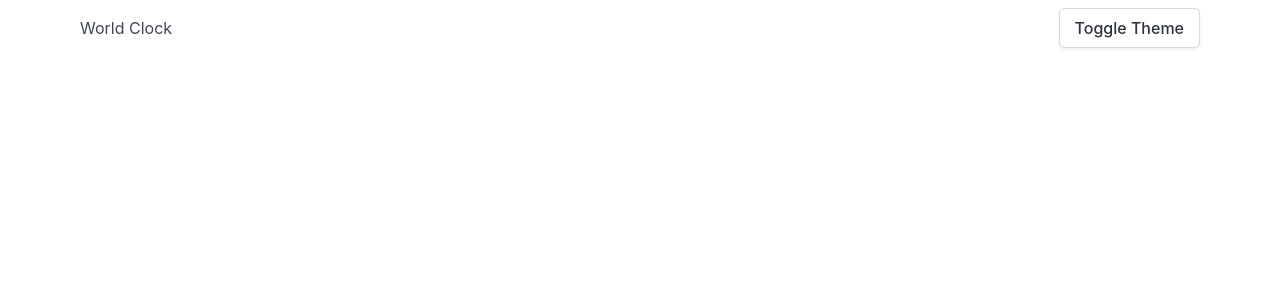
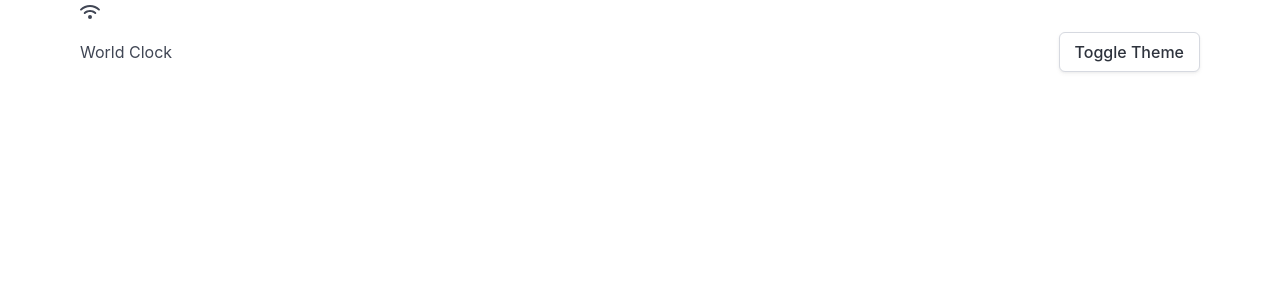
Before and after one commit to Link1515/world-clock, a Vue app: page / in a window 1280 px wide. Shown: the top 300 px of the page. Built offline with nearby package versions, Linux system fonts and the light colour scheme.

Commit message:
add font awesome

```diff
--- a/package.json
+++ b/package.json
@@ -9,6 +9,11 @@
     "preview": "vite preview"
   },
   "dependencies": {
+    "@fortawesome/fontawesome-svg-core": "^6.6.0",
+    "@fortawesome/free-brands-svg-icons": "^6.6.0",
+    "@fortawesome/free-regular-svg-icons": "^6.6.0",
+    "@fortawesome/free-solid-svg-icons": "^6.6.0",
+    "@fortawesome/vue-fontawesome": "^3.0.8",
     "bulma": "^1.0.2",
     "vue": "^3.4.37"
   },
--- a/src/components/Header.vue
+++ b/src/components/Header.vue
@@ -1,5 +1,7 @@
 <script setup>
 import { toggleTheme } from '~/services/themeService';
+import { FontAwesomeIcon } from '@fortawesome/vue-fontawesome';
+import { faWifi } from '@fortawesome/free-solid-svg-icons';
 
 const toggleNabarBody = $event => {
   const navbarBurgerEl = $event.currentTarget;
@@ -12,6 +14,7 @@ const toggleNabarBody = $event => {
 </script>
 
 <template>
+  <FontAwesomeIcon :icon="faWifi" />
   <nav class="level is-mobile py-2">
     <div class="level-left">
       <div class="level-item">World Clock</div>
```
Also changed, not shown: 1 other file (tests, documents, lock files or other folders).
